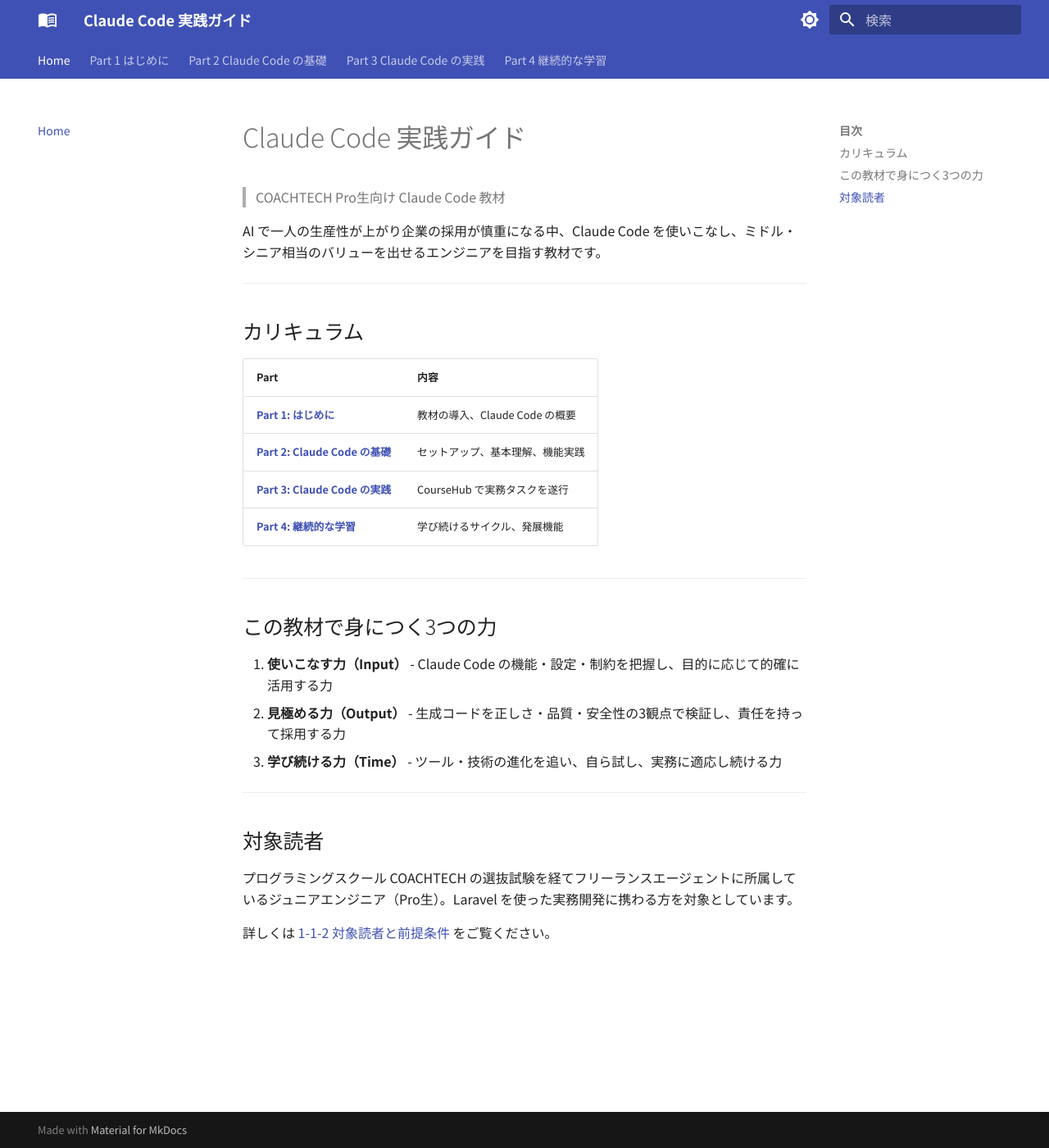
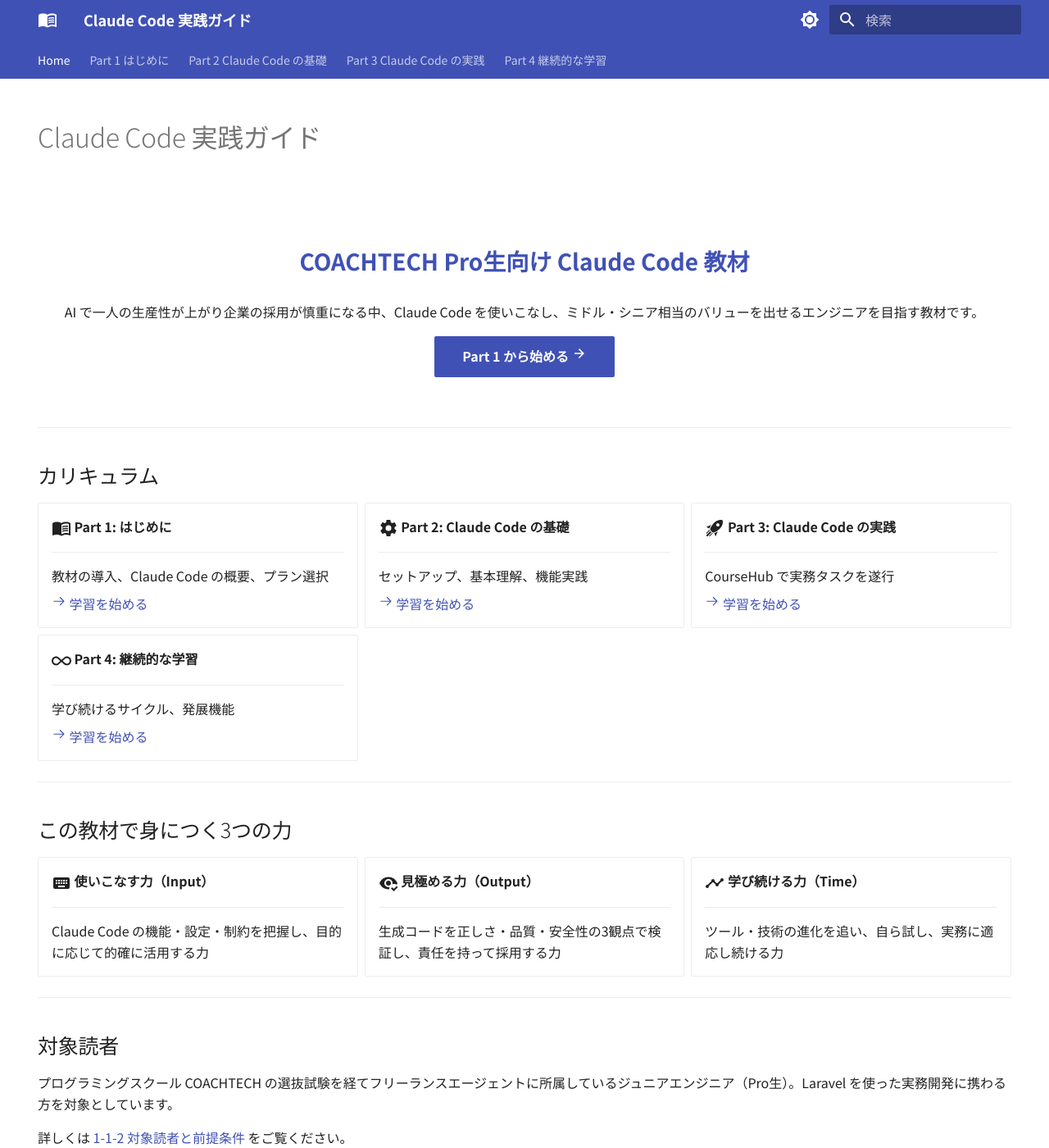
Before and after one commit to coachtech-material/pro-cc-guide, an MkDocs documentation site: the page built from docs/index.md, in a window 1280 px wide and 1400 px high. Shown: the whole window at 82% size. Built offline with MkDocs 1.6.1 and Material for MkDocs 9.7.7, drawn with Linux system fonts in a browser that asks for light colours.

Commit message:
ホームページ改善: グリッドカード化・サイドバー非表示・フッター整理
Co-Authored-By: Claude Opus 4.6 (1M context) <noreply@anthropic.com>

```diff
--- a/docs/index.md
+++ b/docs/index.md
@@ -1,27 +1,86 @@
+---
+hide:
+  - navigation
+  - toc
+---
+
 # Claude Code 実践ガイド
 
-> COACHTECH Pro生向け Claude Code 教材
+<div class="hero" markdown>
+
+**COACHTECH Pro生向け Claude Code 教材**
 
 AI で一人の生産性が上がり企業の採用が慎重になる中、Claude Code を使いこなし、ミドル・シニア相当のバリューを出せるエンジニアを目指す教材です。
+
+[Part 1 から始める :material-arrow-right:](part-01/chapter-01/1-1-1.md){ .md-button .md-button--primary }
+
+</div>
 
 ---
 
 ## カリキュラム
 
-| Part | 内容 |
-|---|---|
-| [**Part 1: はじめに**](part-01/chapter-01/1-1-1.md) | 教材の導入、Claude Code の概要 |
-| [**Part 2: Claude Code の基礎**](part-02/chapter-01/2-1-1.md) | セットアップ、基本理解、機能実践 |
-| [**Part 3: Claude Code の実践**](part-03/chapter-01/3-1-1.md) | CourseHub で実務タスクを遂行 |
-| [**Part 4: 継続的な学習**](part-04/chapter-01/4-1-1.md) | 学び続けるサイクル、発展機能 |
+<div class="grid cards" markdown>
+
+-   :material-book-open-variant:{ .lg .middle } **Part 1: はじめに**
+
+    ---
+
+    教材の導入、Claude Code の概要、プラン選択
+
+    [:octicons-arrow-right-24: 学習を始める](part-01/chapter-01/1-1-1.md)
+
+-   :material-cog:{ .lg .middle } **Part 2: Claude Code の基礎**
+
+    ---
+
+    セットアップ、基本理解、機能実践
+
+    [:octicons-arrow-right-24: 学習を始める](part-02/chapter-01/2-1-1.md)
+
+-   :material-rocket-launch:{ .lg .middle } **Part 3: Claude Code の実践**
+
+    ---
+
+    CourseHub で実務タスクを遂行
+
+    [:octicons-arrow-right-24: 学習を始める](part-03/chapter-01/3-1-1.md)
+
+-   :material-infinity:{ .lg .middle } **Part 4: 継続的な学習**
+
+    ---
+
+    学び続けるサイクル、発展機能
+
+    [:octicons-arrow-right-24: 学習を始める](part-04/chapter-01/4-1-1.md)
+
+</div>
 
 ---
 
 ## この教材で身につく3つの力
 
-1. **使いこなす力（Input）** - Claude Code の機能・設定・制約を把握し、目的に応じて的確に活用する力
-2. **見極める力（Output）** - 生成コードを正しさ・品質・安全性の3観点で検証し、責任を持って採用する力
-3. **学び続ける力（Time）** - ツール・技術の進化を追い、自ら試し、実務に適応し続ける力
+<div class="grid cards" markdown>
+
+-   :material-keyboard:{ .lg .middle } **使いこなす力（Input）**
+
+    ---
+
+    Claude Code の機能・設定・制約を把握し、目的に応じて的確に活用する力
+
+-   :material-eye-check:{ .lg .middle } **見極める力（Output）**
+
+    ---
+
+    生成コードを正しさ・品質・安全性の3観点で検証し、責任を持って採用する力
+
+-   :material-chart-timeline-variant:{ .lg .middle } **学び続ける力（Time）**
+
+    ---
+
+    ツール・技術の進化を追い、自ら試し、実務に適応し続ける力
+
+</div>
 
 ---
 
--- /dev/null
+++ b/docs/stylesheets/custom.css
@@ -0,0 +1,16 @@
+/* ホームページのヒーローセクション */
+.hero {
+  text-align: center;
+  padding: 2rem 0 1rem;
+}
+
+.hero p:first-of-type {
+  font-size: 1.4rem;
+  font-weight: 600;
+  color: var(--md-primary-fg-color);
+}
+
+/* フッターの "Made with Material for MkDocs" を非表示 */
+.md-copyright {
+  display: none;
+}
--- a/mkdocs.yml
+++ b/mkdocs.yml
@@ -37,6 +37,12 @@ theme:
     - toc.follow
   icon:
     logo: material/book-open-variant
+
+extra:
+  generator: false
+
+extra_css:
+  - stylesheets/custom.css
 
 markdown_extensions:
   - admonition
```
